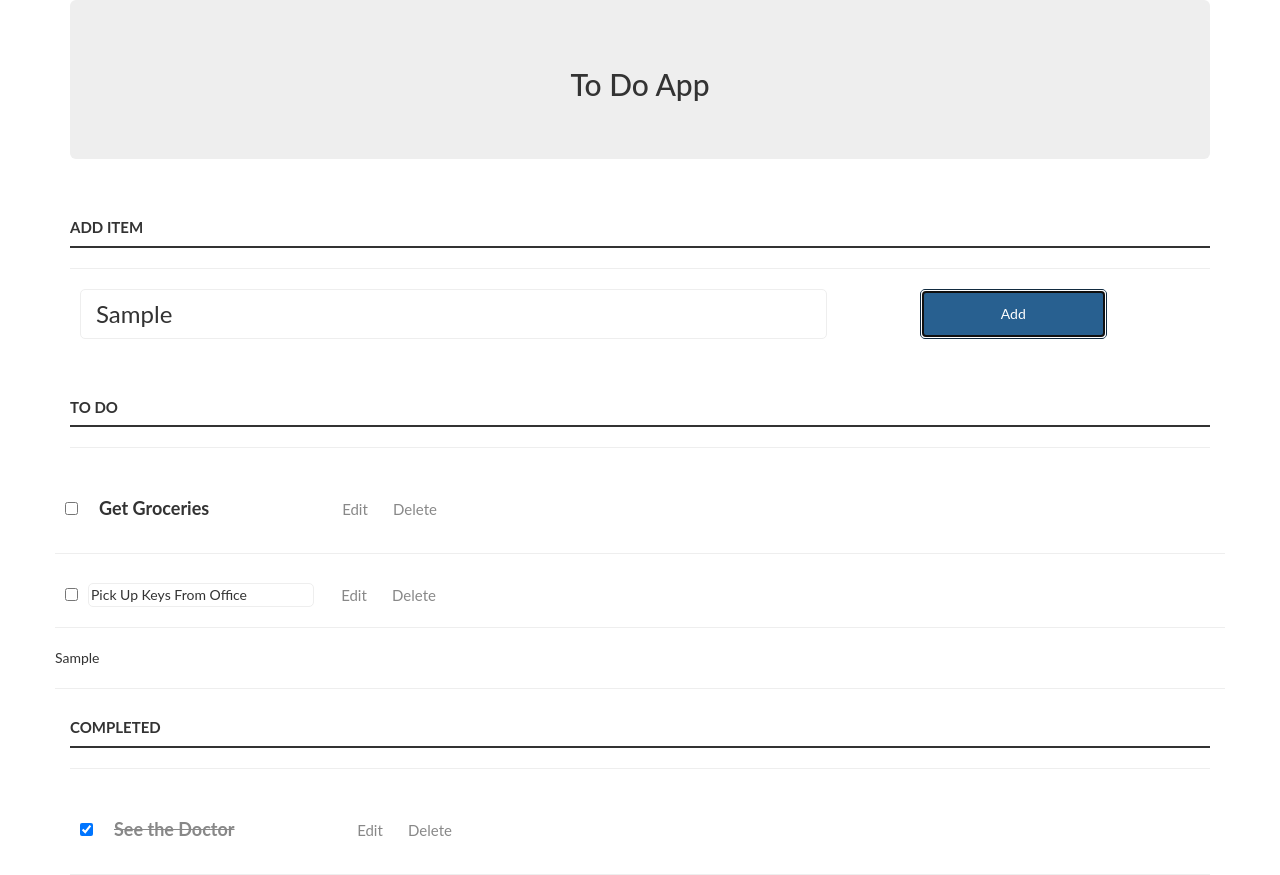
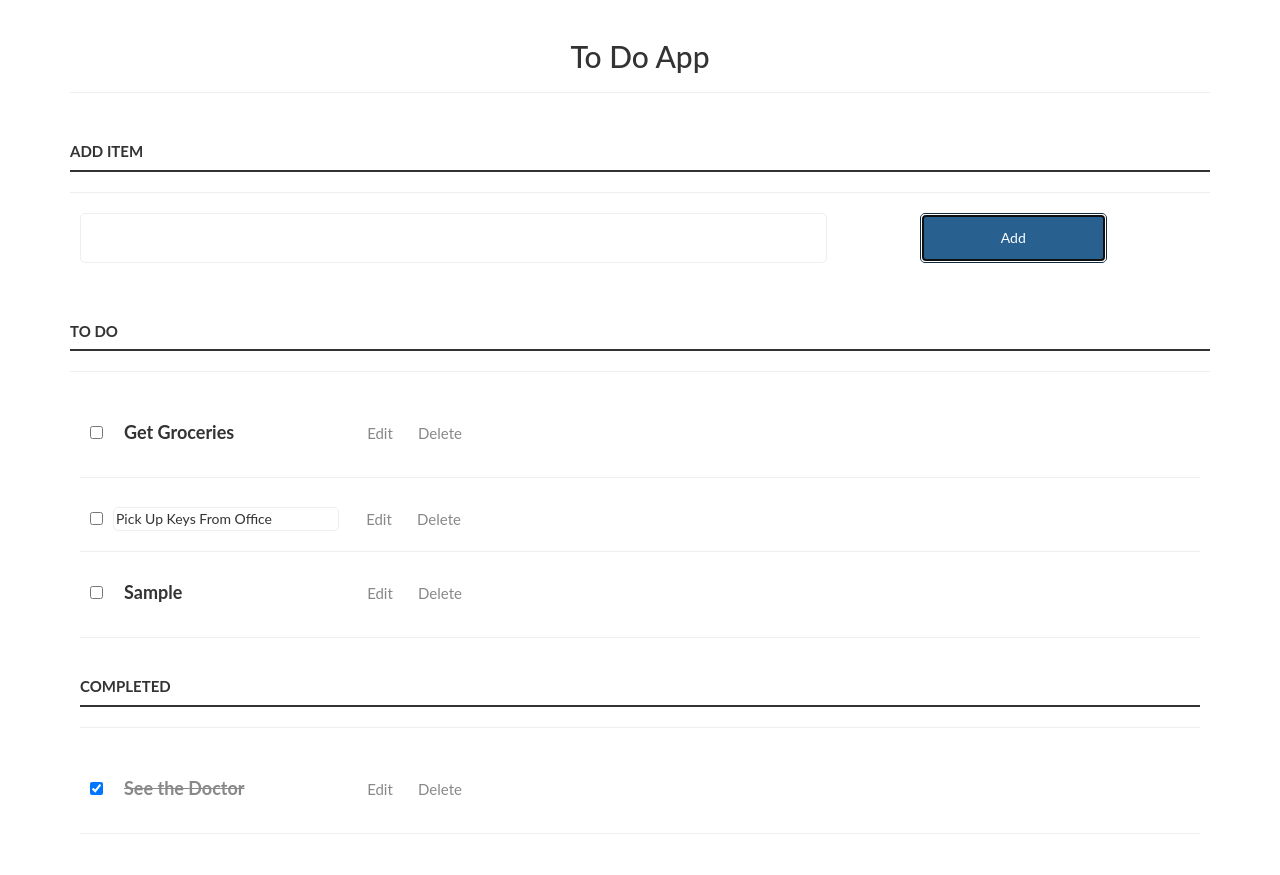
Before and after one commit to ankitious/to-do-vanila-javascript, a website: page client/index.html in a window 1280 px wide. Both pictures are taken after typing "Sample" into the empty fields and a click on the button "Add". After the commit the page ends 844 px from the top, so only its background shows below. Drawn offline with nearby package versions, Linux system fonts and the light colour scheme.

Commit message:
Added Edit and Delete Functionality

```diff
--- a/client/index.html
+++ b/client/index.html
@@ -3,6 +3,7 @@
 <head>
     <meta charset="UTF-8">
     <title>To Do App</title>
+    <meta name="viewport" content="width=device-width, initial-scale=1.0">
 
     <link rel="stylesheet" href="//maxcdn.bootstrapcdn.com/bootstrap/3.3.1/css/bootstrap.min.css">
     <link rel="stylesheet" type="text/css" href="./style.css">
@@ -10,7 +11,7 @@
 <body>
 
 <div class="container">
-    <div class="jumbotron">
+    <div class="page-header">
         <h2 class="jumbotron-header">To Do App</h2>
     </div>
 
@@ -19,8 +20,8 @@
             <h3>Add Item</h3>
             <hr />
             <div class="row add-wrapper">
-                <input type="text" class="add-item-input col-md-8 col-sm-12" />
-                <button type="button" class="btn btn-primary col-md-offset-1 col-md-2 col-sm-12" id="add-button">Add</button>
+                <input type="text" class="add-item-input col-md-8 col-xs-12" />
+                <button type="button" class="btn btn-primary col-md-offset-1 col-md-2  col-xs-12" id="add-button">Add</button>
             </div>
         </div>
 
--- a/client/script.js
+++ b/client/script.js
@@ -1,35 +1,109 @@
 (function () {
 
     const addButton = document.getElementById('add-button');
-
     const todoList = document.querySelector('ul#incomplete-tasks');
-
+    const completedList = document.querySelector('ul#completed-tasks');
     const createElem = elem => document.createElement(elem);
-
-    const appendChildElem = parent => child => parent.appendChild(child);
-
+    const appendChildElem = (parent, child) => { parent.appendChild(child) };
     const addText = (text,elem) => { elem.textContent = text; };
-
     const isNotEmpty = x =>  x !== "" ;
 
-    const addNewItem = () => {
+    const createNewItem = (textValue) => {
 
-        const TextValue = document.getElementsByClassName('add-item-input')[0].value;
+            const li = createElem('li');
+            const checkBox = createElem('input');
+            const label = document.createElement("label");
+            const editInput = createElem('input');
+            const editButton = createElem('button');
+            const deleteButton = createElem('button');
 
-        if(isNotEmpty(TextValue)) {
-            console.log(TextValue);
-            const li = createElem('li');
-            addText(TextValue,li);
-            appendChildElem(todoList)(li)
+            checkBox.type = "checkBox";
+            editInput.type = "text";
+            editButton.innerText = "Edit";
+            editButton.className = "edit";
+            deleteButton.innerText = "Delete";
+            deleteButton.className = "delete";
+            label.innerText = textValue;
+
+            appendChildElem(li,checkBox);
+            appendChildElem(li,label);
+            appendChildElem(li,editInput);
+            appendChildElem(li,editButton);
+            appendChildElem(li,deleteButton);
+
+            return li;
+    };
+
+    const editTask = function() {
+
+        const listItem = this.parentNode;
+
+        const editInput = listItem.querySelector("input[type=text]");
+        const label = listItem.querySelector("label");
+
+        const containsClass = listItem.classList.contains("editMode");
+
+        if (containsClass) {
+            label.innerText = editInput.value;
+        } else {
+            editInput.value = label.innerText;
         }
+        listItem.classList.toggle("editMode");
+    };
+
+    const deleteTask = function () {
+        const li = this.parentNode;
+        const ul = li.parentNode;
+        ul.removeChild(li);
+    };
+
+    const taskCompleted = function() {
+        console.log('here1')
+        const li = this.parentNode;
+        completedList.appendChild(li);
+        attachTasks(li, taskIncomplete);
+    };
+
+    const taskIncomplete = function() {
+        console.log('here')
+        const li = this.parentNode;
+        todoList.appendChild(li);
+        attachTasks(li, taskCompleted);
+    };
+
+
+    const attachTasks = (listItem, checkBoxEventhandler) => {
+
+        const editButton = listItem.querySelector("button.edit");
+        const deleteButton = listItem.querySelector("button.delete");
+        const checkBox = listItem.querySelector('input[type="checkbox"]');
+
+        // onclick event for edit, delete and check boxes
+        editButton.onclick = editTask.bind(editButton);
+        deleteButton.onclick = deleteTask;
+        checkBox.onchange = checkBoxEventhandler;
+
+    };
+
+    addButton.addEventListener('click', () => {
+        let textInput = document.getElementsByClassName('add-item-input')[0];
+        let textValue = textInput.value;
+        if(isNotEmpty(textValue)) {
+            const li = createNewItem(textValue);
+            appendChildElem(todoList,li);
+            attachTasks(li,taskCompleted);
+            textInput.value = "";
+        }
+    });
+
+
+    for (var i = 0; i < todoList.children.length; i ++) {
+        attachTasks(todoList.children[i], taskCompleted);
     }
 
-    addButton.addEventListener('click', addNewItem);
-
-
-
-
-
+    for (var i = 0; i < completedList.children.length; i ++) {
+        attachTasks(completedList.children[i], taskIncomplete);
+    }
 
 
 
--- a/client/style.css
+++ b/client/style.css
@@ -5,6 +5,10 @@ body {
     font-family: Lato, sans-serif;
 }
 
+.jumbotron {
+    text-align: center;
+    margin-top: 0;
+}
 .jumbotron-header {
     text-align: center;
 }
@@ -17,7 +21,7 @@ body {
     margin-bottom: 20px;
 }
 
-.add-wrapper {
+.add-wrapper, .list-wrapper , .completed-item-container{
     margin: 10px;
 }
 .add-item-input:focus {
```
